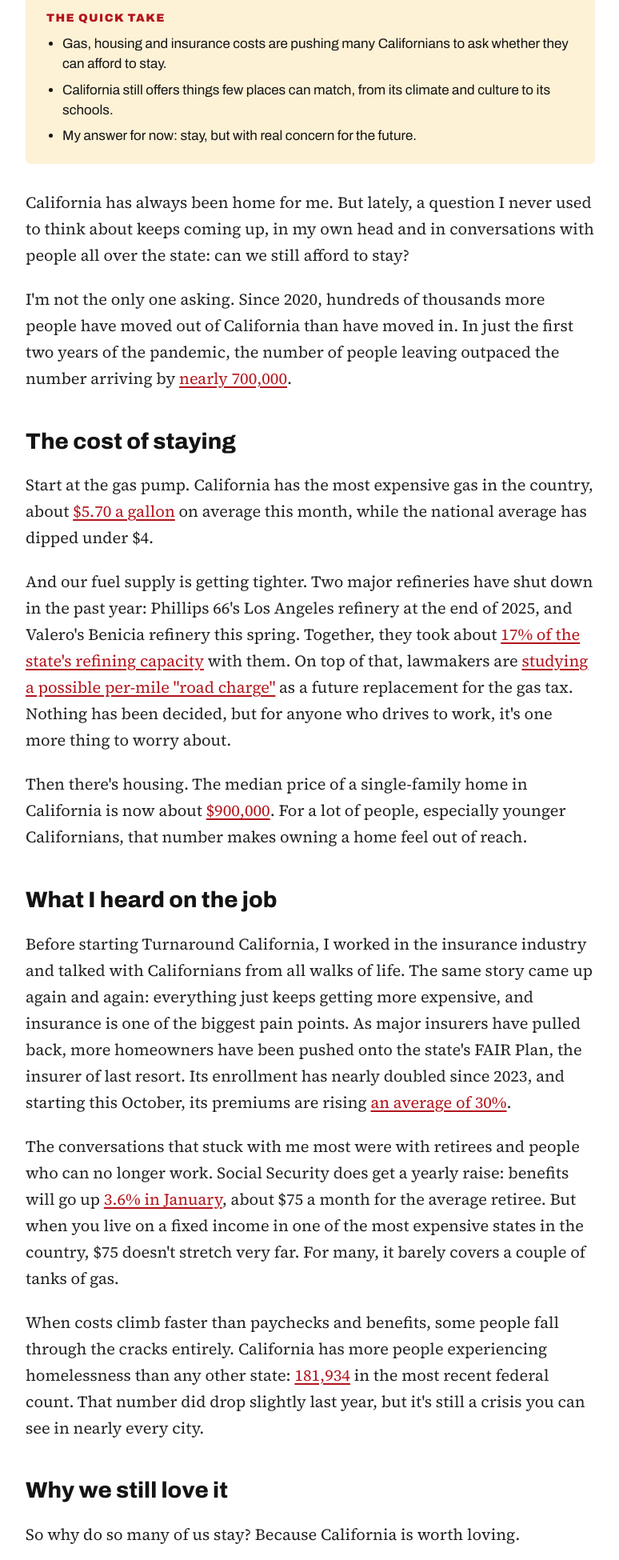
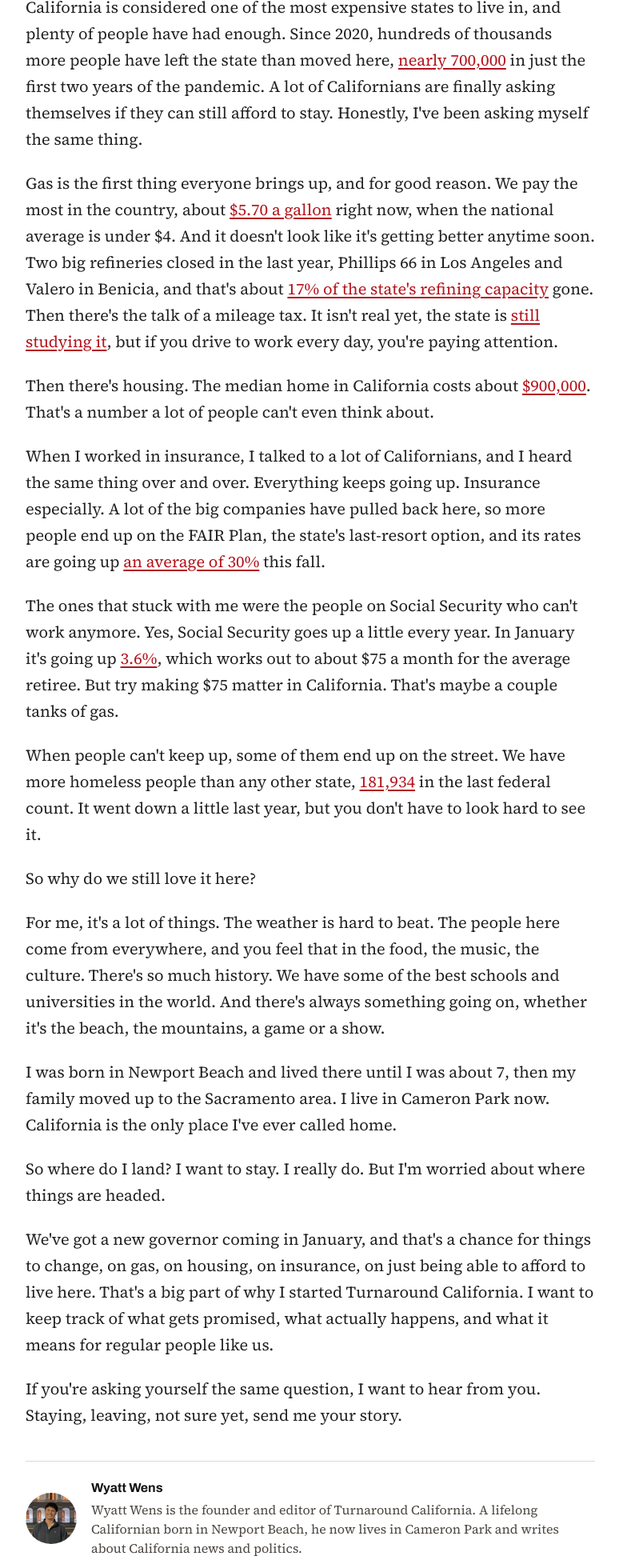
Before and after one commit to wyattgolfer1/turnaroundcalifornia, an Eleventy site: page src/posts/2026-11-17-california-stay-or-go.md in a window 1280 px wide. Shown: the part 438-2388 px from the top of the page at 80% size, without its empty margins (252-1026 px from the left). Built offline with nearby package versions, Linux system fonts and the light colour scheme; Eleventy itself is replaced by a stand-in of ours; files that its build step writes are made by us from their sources.

Commit message:
Rewrite draft in Wyatt's voice
Co-Authored-By: Claude Opus 5.5 <noreply@anthropic.com>
Claude-Session: https://claude.ai/code/session_01RMTSKw5uyPK9YqixEShuWc

```diff
--- a/src/posts/2026-11-17-california-stay-or-go.md
+++ b/src/posts/2026-11-17-california-stay-or-go.md
@@ -2,48 +2,32 @@
 title: "California: Stay or Go?"
 date: 2026-11-17
 category: Perspective
-summary: A lifelong Californian on why so many of us love this state, why so many are leaving, and why I'm staying, for now.
+summary: I love this state. I'm also worried about whether people like us can keep affording it.
 image: ""
 image_alt: ""
 image_caption: ""
-quick_take:
-  - Gas, housing and insurance costs are pushing many Californians to ask whether they can afford to stay.
-  - California still offers things few places can match, from its climate and culture to its schools.
-  - "My answer for now: stay, but with real concern for the future."
 draft: true
 ---
-California has always been home for me. But lately, a question I never used to think about keeps coming up, in my own head and in conversations with people all over the state: can we still afford to stay?
+California is considered one of the most expensive states to live in, and plenty of people have had enough. Since 2020, hundreds of thousands more people have left the state than moved here, [nearly 700,000](https://www.stripes.com/theaters/us/2023-02-15/california-population-decrease-500k-2-years-9148809.html) in just the first two years of the pandemic. A lot of Californians are finally asking themselves if they can still afford to stay. Honestly, I've been asking myself the same thing.
 
-I'm not the only one asking. Since 2020, hundreds of thousands more people have moved out of California than have moved in. In just the first two years of the pandemic, the number of people leaving outpaced the number arriving by [nearly 700,000](https://www.stripes.com/theaters/us/2023-02-15/california-population-decrease-500k-2-years-9148809.html).
+Gas is the first thing everyone brings up, and for good reason. We pay the most in the country, about [$5.70 a gallon](https://www.lendingtree.com/credit-cards/study/us-gas-prices) right now, when the national average is under $4. And it doesn't look like it's getting better anytime soon. Two big refineries closed in the last year, Phillips 66 in Los Angeles and Valero in Benicia, and that's about [17% of the state's refining capacity](https://www.argusmedia.com/de/news-and-insights/latest-market-news/2821046-valero-ends-fuel-production-at-benicia-refinery) gone. Then there's the talk of a mileage tax. It isn't real yet, the state is [still studying it](https://www.govbuddy.com/legislative-tracking/california-ab-1421-road-usage-charge/), but if you drive to work every day, you're paying attention.
 
-## The cost of staying
+Then there's housing. The median home in California costs about [$900,000](https://www.mpamag.com/us/mortgage-industry/market-updates/california-home-sales-fall-amid-mortgage-rate-spike/594114). That's a number a lot of people can't even think about.
 
-Start at the gas pump. California has the most expensive gas in the country, about [$5.70 a gallon](https://www.lendingtree.com/credit-cards/study/us-gas-prices) on average this month, while the national average has dipped under $4.
+When I worked in insurance, I talked to a lot of Californians, and I heard the same thing over and over. Everything keeps going up. Insurance especially. A lot of the big companies have pulled back here, so more people end up on the FAIR Plan, the state's last-resort option, and its rates are going up [an average of 30%](https://www.emarketer.com/content/more-californians-soon-priced-home-insurance) this fall.
 
-And our fuel supply is getting tighter. Two major refineries have shut down in the past year: Phillips 66's Los Angeles refinery at the end of 2025, and Valero's Benicia refinery this spring. Together, they took about [17% of the state's refining capacity](https://www.argusmedia.com/de/news-and-insights/latest-market-news/2821046-valero-ends-fuel-production-at-benicia-refinery) with them. On top of that, lawmakers are [studying a possible per-mile "road charge"](https://www.govbuddy.com/legislative-tracking/california-ab-1421-road-usage-charge/) as a future replacement for the gas tax. Nothing has been decided, but for anyone who drives to work, it's one more thing to worry about.
+The ones that stuck with me were the people on Social Security who can't work anymore. Yes, Social Security goes up a little every year. In January it's going up [3.6%](https://www.ssa.gov/news/en/mip/2026-10-01-f.html), which works out to about $75 a month for the average retiree. But try making $75 matter in California. That's maybe a couple tanks of gas.
 
-Then there's housing. The median price of a single-family home in California is now about [$900,000](https://www.mpamag.com/us/mortgage-industry/market-updates/california-home-sales-fall-amid-mortgage-rate-spike/594114). For a lot of people, especially younger Californians, that number makes owning a home feel out of reach.
+When people can't keep up, some of them end up on the street. We have more homeless people than any other state, [181,934](https://www.edhat.com/california/news/new-hud-report-finds-homelessness-declined-in-california-and-nationwide-in-2025/) in the last federal count. It went down a little last year, but you don't have to look hard to see it.
 
-## What I heard on the job
+So why do we still love it here?
 
-Before starting Turnaround California, I worked in the insurance industry and talked with Californians from all walks of life. The same story came up again and again: everything just keeps getting more expensive, and insurance is one of the biggest pain points. As major insurers have pulled back, more homeowners have been pushed onto the state's FAIR Plan, the insurer of last resort. Its enrollment has nearly doubled since 2023, and starting this October, its premiums are rising [an average of 30%](https://www.emarketer.com/content/more-californians-soon-priced-home-insurance).
+For me, it's a lot of things. The weather is hard to beat. The people here come from everywhere, and you feel that in the food, the music, the culture. There's so much history. We have some of the best schools and universities in the world. And there's always something going on, whether it's the beach, the mountains, a game or a show.
 
-The conversations that stuck with me most were with retirees and people who can no longer work. Social Security does get a yearly raise: benefits will go up [3.6% in January](https://www.ssa.gov/news/en/mip/2026-10-01-f.html), about $75 a month for the average retiree. But when you live on a fixed income in one of the most expensive states in the country, $75 doesn't stretch very far. For many, it barely covers a couple of tanks of gas.
+I was born in Newport Beach and lived there until I was about 7, then my family moved up to the Sacramento area. I live in Cameron Park now. California is the only place I've ever called home.
 
-When costs climb faster than paychecks and benefits, some people fall through the cracks entirely. California has more people experiencing homelessness than any other state: [181,934](https://www.edhat.com/california/news/new-hud-report-finds-homelessness-declined-in-california-and-nationwide-in-2025/) in the most recent federal count. That number did drop slightly last year, but it's still a crisis you can see in nearly every city.
+So where do I land? I want to stay. I really do. But I'm worried about where things are headed.
 
-## Why we still love it
+We've got a new governor coming in January, and that's a chance for things to change, on gas, on housing, on insurance, on just being able to afford to live here. That's a big part of why I started Turnaround California. I want to keep track of what gets promised, what actually happens, and what it means for regular people like us.
 
-So why do so many of us stay? Because California is worth loving.
-
-We have some of the best weather on the planet. We live alongside people from every background imaginable, and that diversity shapes our food, our art and our culture. Our history runs deep, and our schools and universities are among the best in the world. And there's always something to do, from beaches and mountains to concerts, sports and entertainment the rest of the country tunes in to watch.
-
-I was born in Newport Beach, grew up in the greater Sacramento area, and now live in Cameron Park. California is the only home I've ever known.
-
-## Where I land
-
-So, stay or go? For me, the answer right now is stay. But I'm staying with real concern for the future.
-
-With a new governor taking office in January, California has a chance to take on the issues pushing people out: gas prices, housing, insurance and the cost of simply getting by. That's what Turnaround California is here to follow. I'll be watching what our leaders promise, what they actually do, and what it means for everyday Californians.
-
-If you're asking yourself the same question, I'd love to hear from you. Whether you're staying, leaving or somewhere in between, send me your story.
+If you're asking yourself the same question, I want to hear from you. Staying, leaving, not sure yet, send me your story.
```
